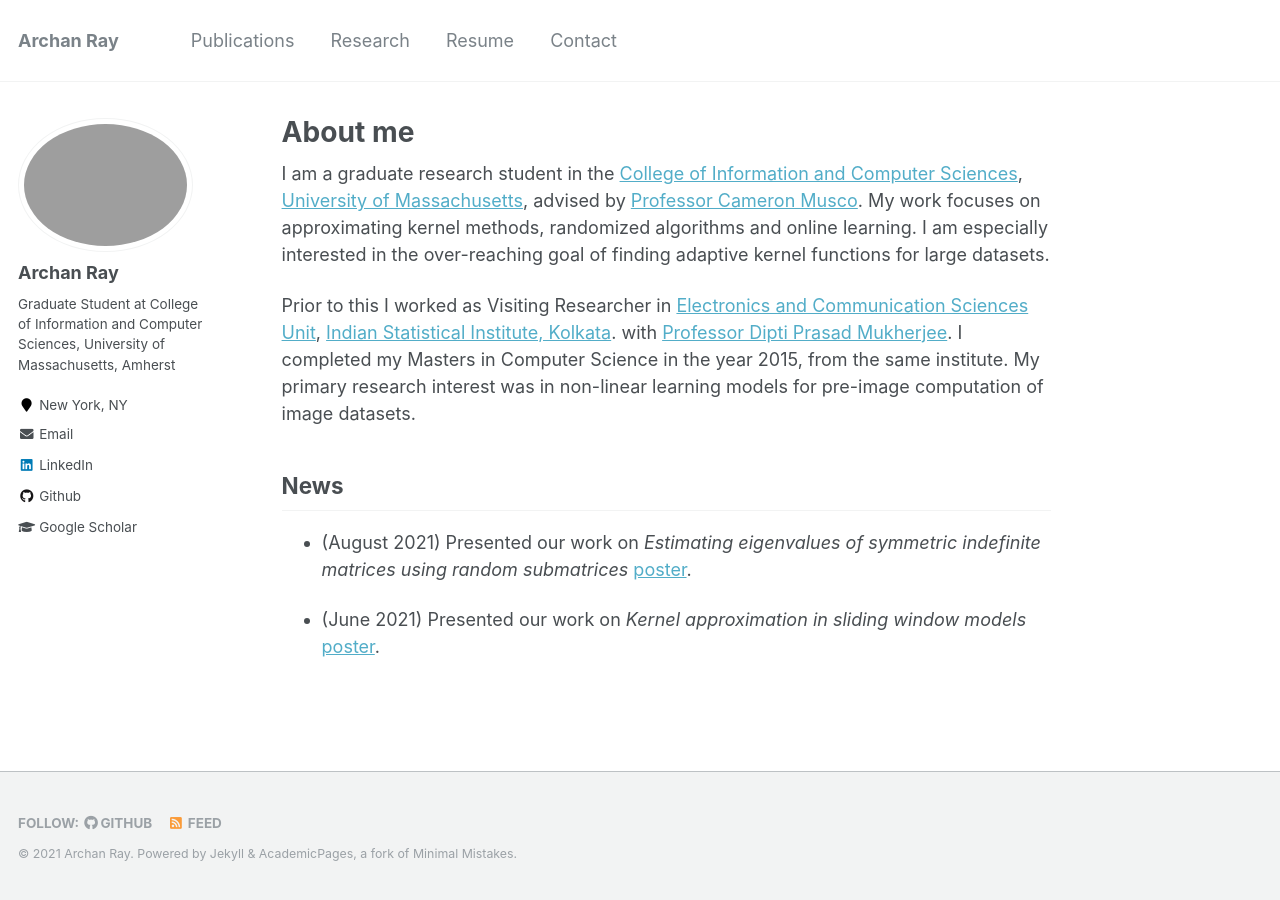
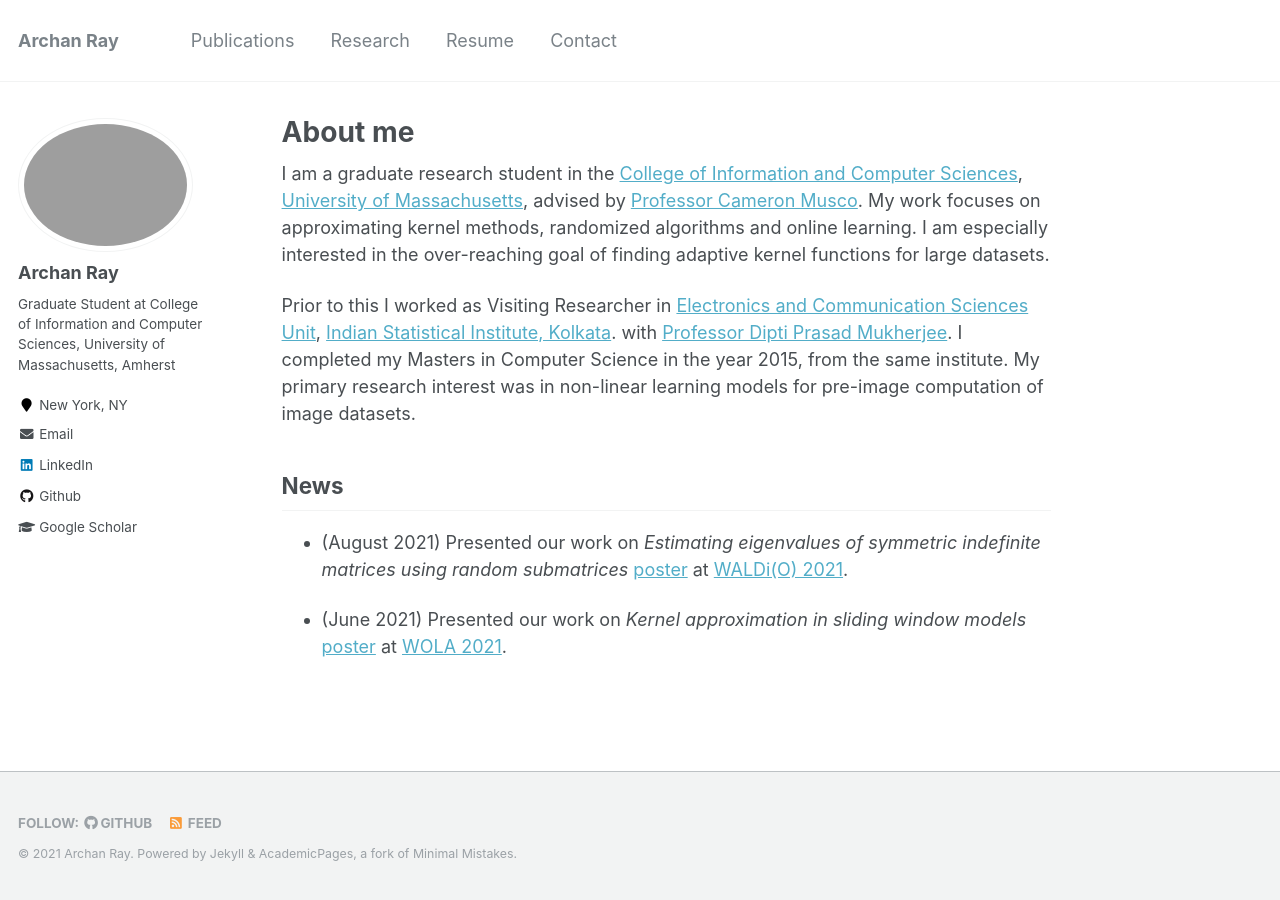
Before and after one commit to archanray/archanray.github.io, a Jekyll site: the page built from _pages/about.md, in a window 1280 px wide. Built offline with Jekyll 4.4.1, drawn with Linux system fonts in a browser that asks for light colours.

Commit message:
edit news

```diff
--- a/_pages/about.md
+++ b/_pages/about.md
@@ -14,6 +14,6 @@ Prior to this I worked as Visiting Researcher in [Electronics and Communication
 
 ## News
 
-* (August 2021) Presented our work on *Estimating eigenvalues of symmetric indefinite matrices using random submatrices* [poster](https://drive.google.com/file/d/1YiBQzSQ7trBYcctzdalm0E1A6d7HbjUB/view?usp=sharing).
+* (August 2021) Presented our work on *Estimating eigenvalues of symmetric indefinite matrices using random submatrices* [poster](https://drive.google.com/file/d/1YiBQzSQ7trBYcctzdalm0E1A6d7HbjUB/view?usp=sharing) at [WALDi(O) 2021](https://waldo2021.github.io/).
 
-* (June 2021) Presented our work on *Kernel approximation in sliding window models* [poster](https://www.local-algorithms.com/posters/archan.pdf).
+* (June 2021) Presented our work on *Kernel approximation in sliding window models* [poster](https://www.local-algorithms.com/posters/archan.pdf) at [WOLA 2021](https://www.local-algorithms.com/).
```
